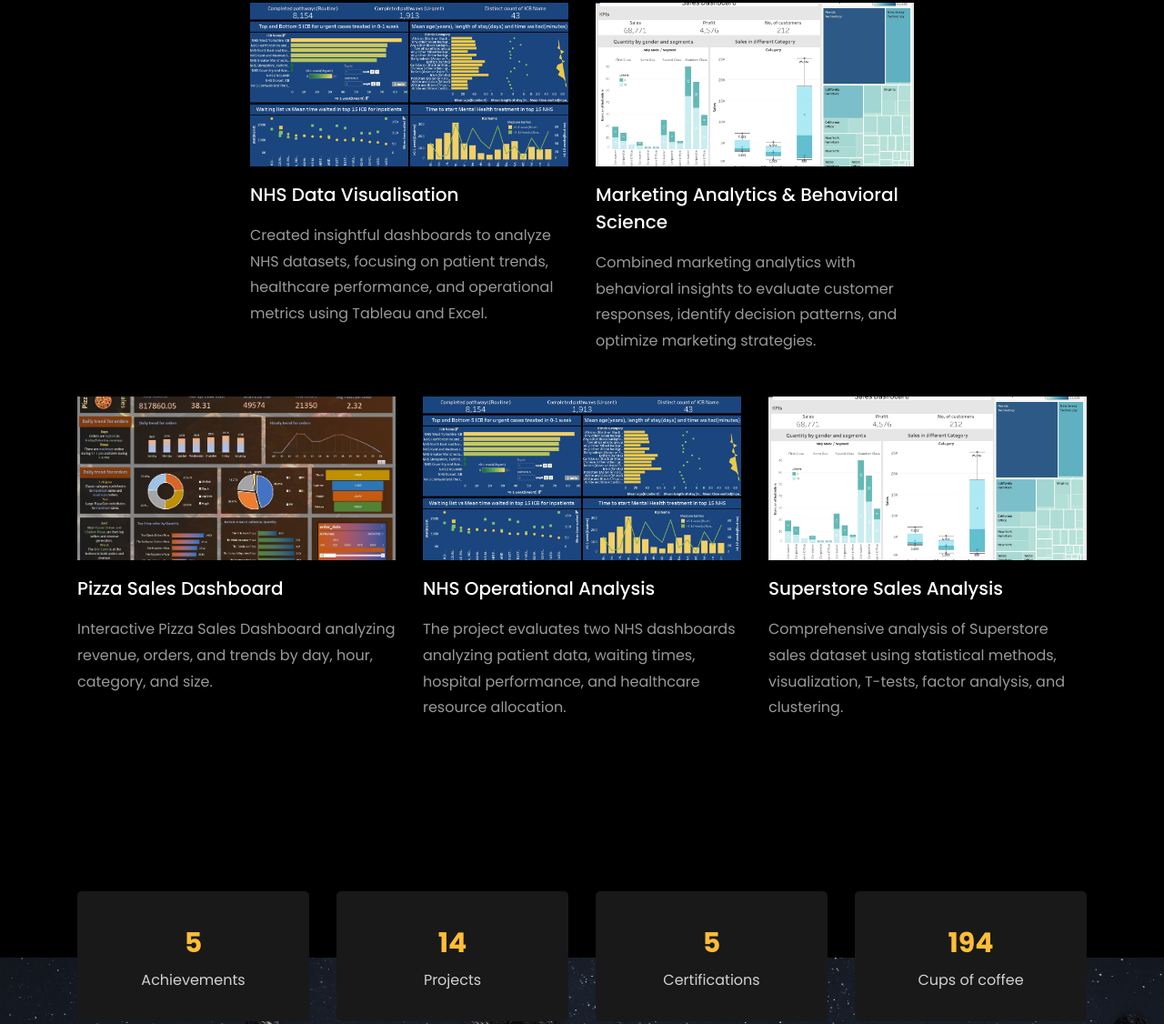
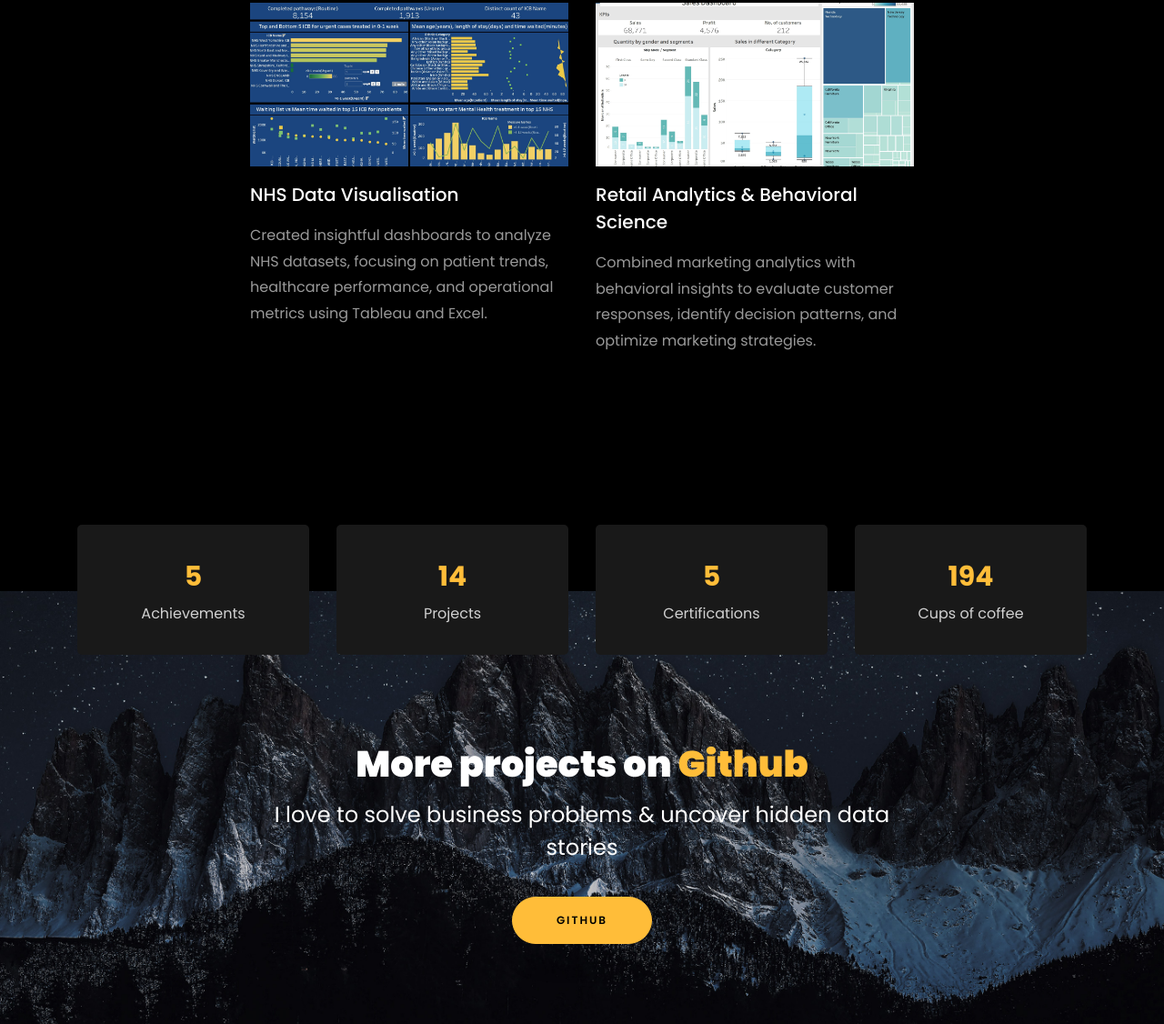
Before and after one commit to Sukhman-10/sukhmansingh.github.io, a plain HTML site: page index.html in a window 1280 px wide. Shown: the part 5437-6563 px from the top of the page at 91% size. Drawn offline with Linux system fonts and the light colour scheme; animation ran at ten frames a second; files whose address does not match are found by name.

Commit message:
Update index.html

```diff
--- a/index.html
+++ b/index.html
@@ -565,7 +565,7 @@ structures with capital exposure and improving ROI by 18%.
       <a href="#" class="block-20 zoom-effect" style="background-image: url('images/proj_3.jpg');"></a>
       <div class="text mt-3 float-right d-block">
         <h3 class="heading">
-          <a href="https://github.com/Sukhman-10/Marketing-Analytics-and-Behavioral-Science" target="_blank">Marketing Analytics & Behavioral Science</a>
+          <a href="https://github.com/Sukhman-10/Marketing-Analytics-and-Behavioral-Science" target="_blank">Retail Analytics & Behavioral Science</a>
         </h3>
         <p>Combined marketing analytics with behavioral insights to evaluate customer responses, identify decision patterns, and optimize marketing strategies.</p>
       </div>
@@ -574,44 +574,6 @@ structures with capital exposure and improving ROI by 18%.
 
 </div>
 
-
-
-
-        <div class="row d-flex">
-          <div class="col-md-4 d-flex ftco-animate">
-          	<div class="blog-entry justify-content-end">
-              <a href="https://github.com/Sukhman-10/Pizza_Sales_Analysis" class="block-20 zoom-effect" style="background-image: url('images/proj_1.jpg');">
-              </a>
-              <div class="text mt-3 float-right d-block">
-
-                <h3 class="heading"><a href="https://github.com/Sukhman-10/Pizza_Sales_Analysis">Pizza Sales Dashboard</a></h3>
-                <p>Interactive Pizza Sales Dashboard analyzing revenue, orders, and trends by day, hour, category, and size.</p>
-              </div>
-            </div>
-          </div>
-          <div class="col-md-4 d-flex ftco-animate">
-          	<div class="blog-entry justify-content-end">
-              <a href="https://github.com/Sukhman-10/Data_Visualisation_NHS/blob/main/2655175_Data%20Visualisation.pdf" class="block-20 zoom-effect" style="background-image: url('images/proj_2.jpg');">
-              </a>
-              <div class="text mt-3 float-right d-block">
-
-                <h3 class="heading"><a href="https://github.com/Sukhman-10/Data_Visualisation_NHS/blob/main/2655175_Data%20Visualisation.pdf">NHS Operational Analysis</a></h3>
-                <p>The project evaluates two NHS dashboards analyzing patient data, waiting times, hospital performance, and healthcare resource allocation.</p>
-              </div>
-            </div>
-          </div>
-          <div class="col-md-4 d-flex ftco-animate">
-          	<div class="blog-entry">
-              <a href="https://github.com/Sukhman-10/Superstore_Sales_Analysis/blob/main/Superstore_Sales_Analysis.pdf" class="block-20 zoom-effect" style="background-image: url('images/proj_3.jpg');">
-              </a>
-              <div class="text mt-3 float-right d-block">
-
-                <h3 class="heading"><a href="https://github.com/Sukhman-10/Superstore_Sales_Analysis/blob/main/Superstore_Sales_Analysis.pdf">Superstore Sales Analysis</a></h3>
-                <p>Comprehensive analysis of Superstore sales dataset using statistical methods, visualization, T-tests, factor analysis, and clustering.</p>
-              </div>
-            </div>
-          </div>
-        </div>
 	<br>
 		<!-- added justify-content-center to center align the last two projects -->
 
```
